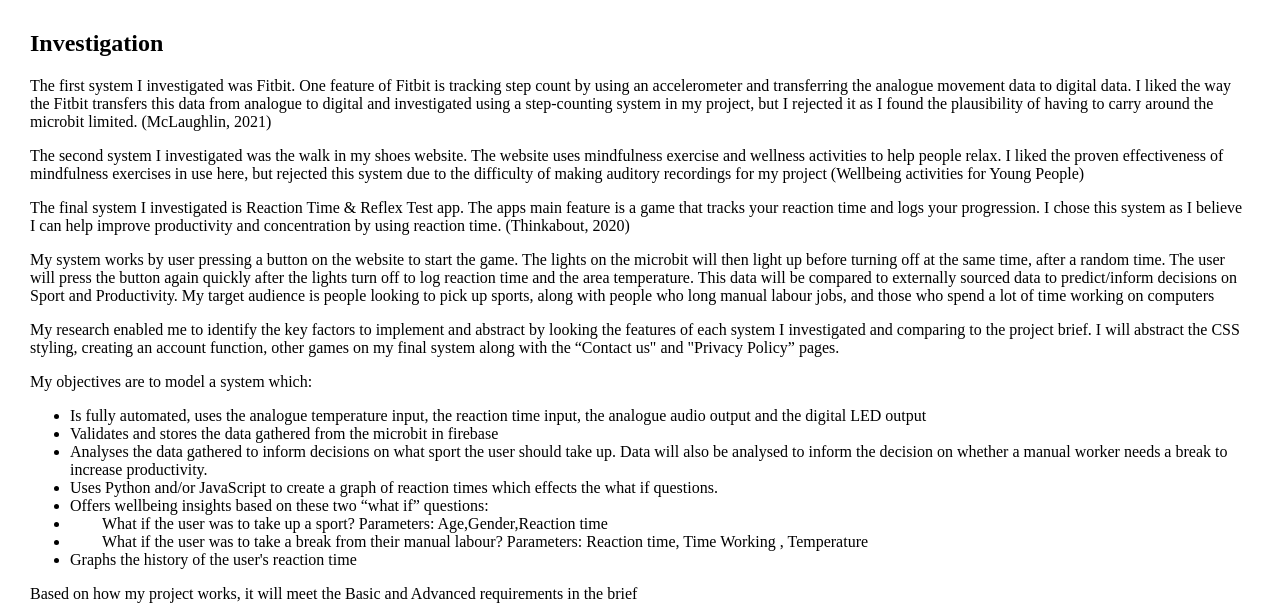
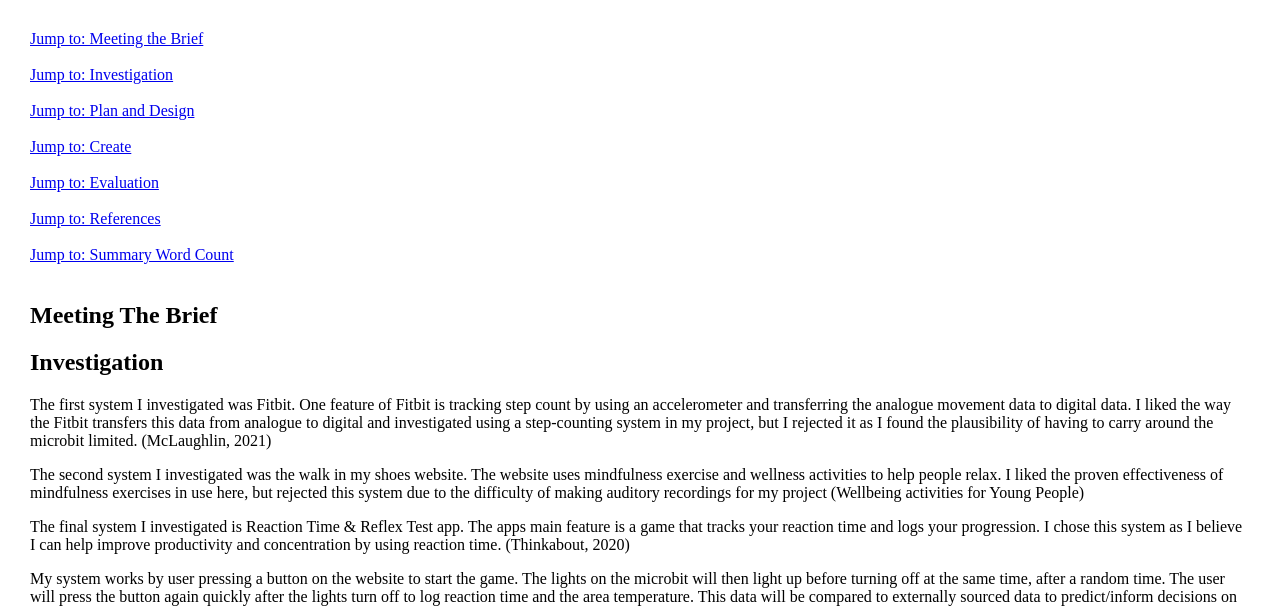
Before and after one commit to Lukefitz01/LS-CS, a PHP site: page /text.html in a window 1280 px wide; the page is wider, and only the part inside the window is pictured. Shown: the part 46-653 px from the top of that part. Run offline with PHP 8.4, Linux system fonts and the light colour scheme.

Commit message:
Add files via upload

```diff
--- a/style.css
+++ b/style.css
@@ -129,3 +129,8 @@
     display: flex;
     flex-direction: column;
 }
+
+.links{
+    display: flex;
+    flex-direction: column;
+}
--- a/text.html
+++ b/text.html
@@ -22,8 +22,16 @@
         </div>
     </header>
     <div class="mainbody">
-
-        <h2>Investigation</h2>
+       <div class="links"> <a href="text.html#mb">Jump to: Meeting the Brief </a><br>
+        <a href="text.html#in">Jump to: Investigation</a><br>
+        <a href="text.html#pd">Jump to: Plan and Design</a><br>
+        <a href="text.html#cr">Jump to: Create</a><br>
+        <a href="text.html#ev">Jump to: Evaluation</a><br>
+        <a href="text.html#re">Jump to: References</a><br>
+        <a href="text.html#sm">Jump to: Summary Word Count</a><br>
+      </div>
+        <h2 id="mb">Meeting The Brief</h2>
+        <h2 id="in">Investigation</h2>
         <p>The first system I investigated was Fitbit. One feature of Fitbit is tracking step count by using an
             accelerometer and transferring the analogue movement data to digital data. I liked the way the Fitbit
             transfers this data from analogue to digital and investigated using a step-counting system in my project,
@@ -89,7 +97,7 @@
             <img src="Images/survey7.png"
                 alt="Flowchart">
         </div>
-        <h2>Plan and design</h2>
+        <h2 id="pd">Plan and design</h2>
         <p>Users start the system by clicking a button on the website. The microbit's lights turn on one by one. They
             then go off together after a random time. Users then quickly press the button again after the lights go off
             to record their reaction time and the current temperature of the area. After analyzing this data, along with
@@ -127,7 +135,7 @@
         <p>Google Firebase is a backend cloud computing service and application development platform. It will be used to
             store the input data and other data required for the project. </p>
 
-        <h2>Create</h2>
+        <h2 id="cr">Create</h2>
         <p>Week 1:</p>
         <ul class="textlist">
             <li>Wrote code in makecode to make the reaction time game on the microbit </li>
@@ -323,16 +331,32 @@
             <img src="Images/code_wk12_4png.PNG" alt="code wk12">
         </div>
 
-        <h2>Evaluation</h2>
+        <h2 id="ev">Evaluation</h2>
+        <p>I believe the final artefact met all the requirements of the brief successfully.</p>
+        <p>My projects Basic Requirements went quite well while making my project. I managed to create both digital and analogue inputs and outputs related to wellbeing for my project and send the inputted data to firebase to be stored. I used this inputted data in multiple analysis components. The only real setback during the completion of the basic requirements was that it took time to find a suitable digital output. The artefact meets the basic requirements well. </p>
+        <p>The Advanced requirements also went well. The artefact meets all 3 advanced requirements well. I managed to source an external dataset of reaction times and along with the user's inputted data, a computer model was successfully created to find answers to the what if questions based on three parameters. A graph was only created of the history of the user's reaction times.  </p>
+        <p>While the artefact met all 3 advanced requirements successfully, I believe the code I wrote to do so was quite long, and with more learning could have been more condensed, making it easier to read through and making a simpler flowchart. Having to find multiple variations of reaction time for many age groups caused this. I believe if I were to do the project again, I could do all this in a function using a for/while loop instead of using many if statements. </p>
+        <p>My project has met the needs of the end user. My survey showed that the end user wishes to increase their fitness and concentration. The user also believes that taking up a new sport and increasing their productivity would positively impact their wellbeing </p>
+        <p>My project will suggest a set of new sports for the user to take up depending on age, gender and reaction time. This will help the user increase their fitness. My project will suggest whether the user should take a break from their labour. If taking a break will improve productivity, the system will suggest that, improving the user's productivity. Improving productivity will improve the user's concentration. </p>
+        <p>I believe that my project could be improved by adding a new system of recording reaction time, along with keeping my original system. Using multiple ways of recording the user's reaction time would increase accuracy in recording the user's reaction time, as they could be good or bad at specific “games”/ways of recording reaction time. </p>
 
-        <h2>References</h2>
+        <h2 id="re">References</h2>
+        <p>McLaughlin, M. (2021) Are fitbits worth it? or should you buy a smartwatch?, Lifewire. Available at: <a href="https://www.lifewire.com/what-is-fitbit-4176010">https://www.lifewire.com/what-is-fitbit-4176010</a> (Accessed: 15 December 2023). </p>
+        <P>Wellbeing activities for Young People (no date) Walk in My Shoes. Available at: <a href="https://www.walkinmyshoes.ie/young-people/resources">https://www.walkinmyshoes.ie/young-people/resources</a> (Accessed: 15 December 2023). </P>
+        <p>Thinkabout (2020) Reaction Time & Reflex Test, App Store. Available at: <a href="https://apps.apple.com/us/app/reaction-time-reflex-test/id1516097125">https://apps.apple.com/us/app/reaction-time-reflex-test/id1516097125</a> (Accessed: 15 December 2023). </p>
+        <p>Pusapati, V. et al. (2023) Effect of age and gender on Reaction Time, Effect of Age and Gender on Reaction Time. Available at: <a href="https://skeenapublishers.com/journal/ijeti/IJETI-04-00051.pdf">https://skeenapublishers.com/journal/ijeti/IJETI-04-00051.pdf</a> (Accessed: 18 December 2023). </p>
+        <p>Lewis, V. (2023) How taking breaks can actually improve productivity, LinkedIn. Available at: <a href="https://www.linkedin.com/pulse/how-taking-breaks-can-actually-improve-productivity-victoria-lewis#:~:text=The%20review%20included%2022%20studies,accuracy%2C%20productivity%2C%20and%20creativity">https://www.linkedin.com/pulse/how-taking-breaks-can-actually-improve-productivity-victoria-lewis#:~:text=The%20review%20included%2022%20studies,accuracy%2C%20productivity%2C%20and%20creativity</a> (Accessed: 18 December 2023). </p>
+        <p>Roach, A. et al. (2014) The effects of exercise on Reaction Time, Microsoft Word - 601-group-1.doc. Available at: <a href="https://minds.wisconsin.edu/bitstream/handle/1793/80032/The%20Effect%20of%20Exercise%20on%20Reaction%20Time.pdf?sequence=1">https://minds.wisconsin.edu/bitstream/handle/1793/80032/The%20Effect%20of%20Exercise%20on%20Reaction%20Time.pdf?sequence=1</a> (Accessed: 18 December 2023). </p>
+        <p>Milroy, T.H. (1909) Fatigue studied in reaction time experiments - milroy - 1909 - ..., FATIGUE STUDIED IN REACTION TIME EXPERIMENTS. Available at: <a href="https://physoc.onlinelibrary.wiley.com/doi/pdf/10.1113/expphysiol.1909.sp000040">https://physoc.onlinelibrary.wiley.com/doi/pdf/10.1113/expphysiol.1909.sp000040</a> (Accessed: 18 December 2023). </p>
+        <p>Top 5 sports requiring lesser reaction time with more precision (2012) Sportskeeda. Available at: <a href="https://www.sportskeeda.com/table-tennis/top-5-sports-requiring-lesser-reaction-time-with-more-precision">https://www.sportskeeda.com/table-tennis/top-5-sports-requiring-lesser-reaction-time-with-more-precision</a> (Accessed: 18  December 2023). </p>
+        <p>Wood, R. (2010) Top ranked reaction time sports, Top Reaction Time Sports. Available at: <a href="https://www.topendsports.com/fitness/sports/reaction-time-tes.htm">https://www.topendsports.com/fitness/sports/reaction-time-tes.htm</a> (Accessed: 18 December 2023). </p>
 
-        <h2>Summary Word Count</h2>
+        <h2 id="sm">Summary Word Count</h2>
         <p>Meeting the brief</p>
         <p>Investigation: 449 words</p>
         <p>Plan and Design: 438 words</p>
         <p>Create: 899 words</p>
-        <p>Evaluation: </p>
+        <p>Evaluation: 400 words</p>
         <p>Total Word Count: </p>
     </div>
 </body>
```
Also changed, not shown: 1 other file.
